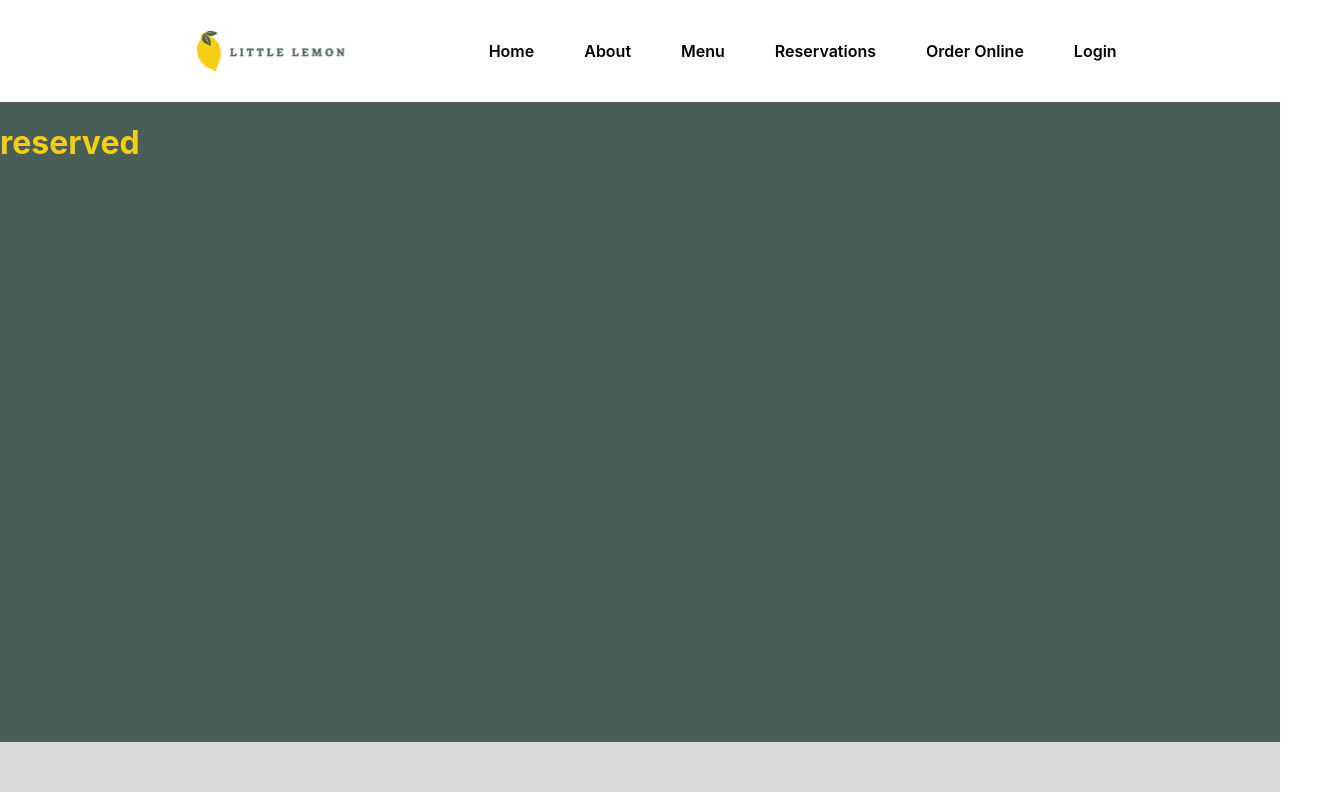
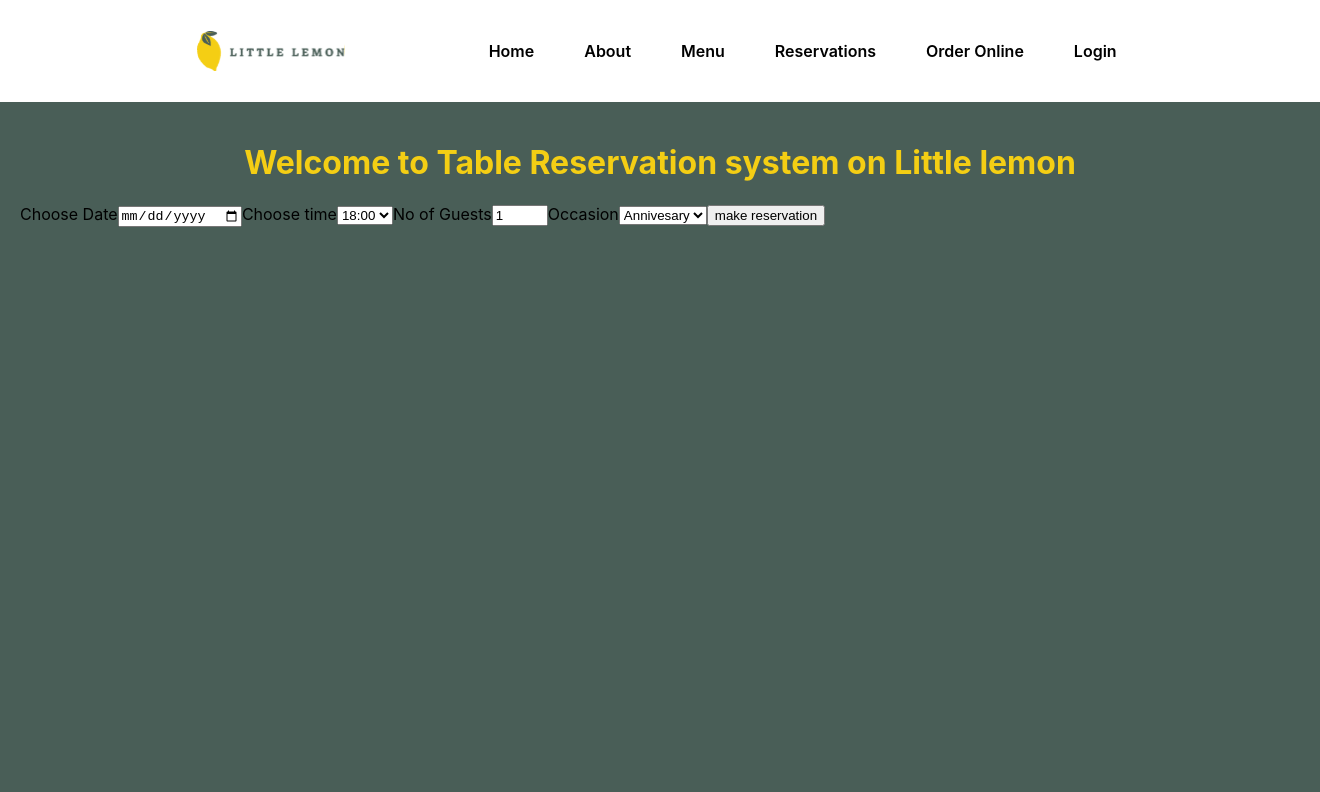
Before and after one commit to sithum-sathsara145/capstone-project, a React (Create React App) app in the folder capstone/: page /Reservations in a window 1280 px wide. Shown: the top 792 px of the page, 1320 px wide, since content can reach past the window. Built offline with nearby package versions, Linux system fonts and the light colour scheme.

Commit message:
making reservation form

```diff
--- a/capstone/src/App.css
+++ b/capstone/src/App.css
@@ -178,3 +178,12 @@
   width: 30px;
   margin: 5px;
 }
+.reserve{
+  background-color: #495E57;
+  width: 100vw;
+  height: 80vw;
+  padding: 20px;
+}
+.reserve h1{
+  color: #F4CE14;
+}
--- a/capstone/src/components/Reservations.js
+++ b/capstone/src/components/Reservations.js
@@ -1,7 +1,50 @@
+import React from "react"
+
 function Reservations(){
+    //let today = new Date()
+    const [time,setTime]= React.useState('18:00');
+    const [date,setDate] = React.useState();
+    const [guests,setGuests] = React.useState('1')
+    const [occasion,setOccasion] = React.useState()
+    const eventhandler = (e)=>{
+        e.preventDefault()
+        alert('form submitted')
+    }
+    const  availableTimes = ["17:00",'18:00',"19:00","20:00",'21:00','22:00']
+    const timeslots = availableTimes.map((times)=> {return <option>{times}</option>})
     return(
-        <div className="hero">
-            <h1>reserved</h1>
+        <div className="reserve">
+            <h1 style={{textAlign: "center"}}>
+                Welcome to Table Reservation system on Little lemon
+            </h1>
+            <form>
+                <label htmlFor="res-date">Choose Date</label>
+                <input type="date" id="res-date" name="res-date" value={date} onChange={(e)=>{return setDate(e.target.value)}}/>
+                <label htmlFor="res-time">Choose time</label>
+                <select id="res-time " value={time} onChange={(e)=>{return setTime(e.target.value)}}>
+                {timeslots}
+                </select>
+                <label htmlFor="noguests">No of Guests</label>
+                <input
+                type="number"
+                id="noguests"
+                name="noguests"
+                min={1} max={10}
+                value={guests}
+                onChange={(e)=>{
+                    return setGuests(e.target.value)
+                }}/>
+                <label htmlFor="occasion">Occasion</label>
+                <select
+                id="occasion"
+                name="occasion"
+                value={occasion}
+                onChange={(e) => { return setOccasion(e.target.value)}}>
+                    <option>Annivesary</option>
+                    <option>Birth day</option>
+                </select>
+                <button type="submit" onClick={eventhandler}>make reservation</button>
+            </form>
         </div>
     )
 }
```
